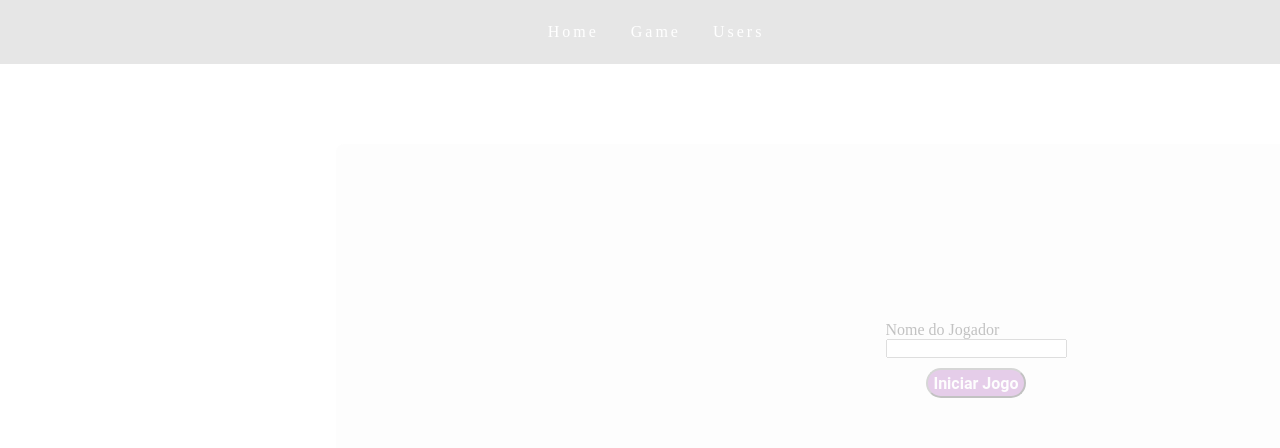
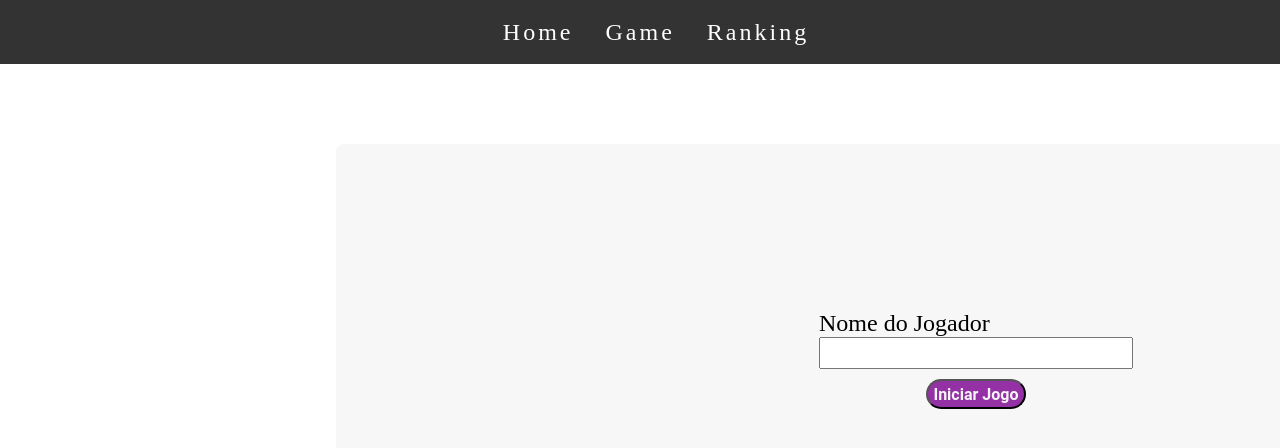
Before and after one commit to Samaraoliveira018/Monster_Hunter_RPG, a React (Create React App) app: page / in a window 1280 px wide. Shown: the top 448 px of the page. Built offline with nearby package versions, Linux system fonts and the light colour scheme.

Commit message:
finalizando navbar

```diff
--- a/src/components/navbar/index.tsx
+++ b/src/components/navbar/index.tsx
@@ -1,10 +1,10 @@
 
 import React from 'react';
-import {Link} from 'react-router-dom';
+import { Link } from 'react-router-dom';
 
- import  './style.css';
+import './style.css';
 
-const Navbar: React.FC = ({children}) => {
+const Navbar: React.FC = ({ children }) => {
     return (
         <div>
             <nav className='header'>
@@ -12,15 +12,15 @@ const Navbar: React.FC = ({children}) => {
                 <div className="line1"></div>
                 <div className="line2"></div>
                 <div className="line3"></div>
-            <ul className='nav-list'>
+                <ul className='navlist'>
                     <li>
                         <Link to="/">Home</Link>
                     </li>
                     <li>
-                    <Link to="/about">Game</Link>
+                        <Link to="/game">Game</Link>
                     </li>
                     <li>
-                    <Link to="/users">Users</Link>
+                        <Link to="/ranking">Ranking</Link>
                     </li>
                 </ul>
             </nav>
--- a/src/components/navbar/style.css
+++ b/src/components/navbar/style.css
@@ -4,11 +4,12 @@
     text-decoration: none;
     color:#FFFFFF;
     align-items: center;
+    overflow-x: hidden;
+    font-size: 24px;
 
 }
-*:hover{
-    opacity: 0.7;
-}
+
+
 .header{
     display:flex;
     justify-content: center;
@@ -19,13 +20,13 @@
     text-decoration: none;
 }
 
-.nav-list{
+.navlist{
     list-style: none;
     display: flex;
 
 }
 
-.nav-list li{
+.navlist li{
     letter-spacing: 3px;
     margin-left: 32px;
 }
@@ -33,9 +34,12 @@
     display: none;
     cursor: pointer;
 }
-.menu div{
+.menu {
     width: 32px;
     height: 2px;
     background: #fff;
     margin: 8px;
 }
+@media only screen and (max-device-width: 900px) {
+     .menu { width:100%; }
+    }
```
Lines whose indentation alone changed are shown as unchanged.
